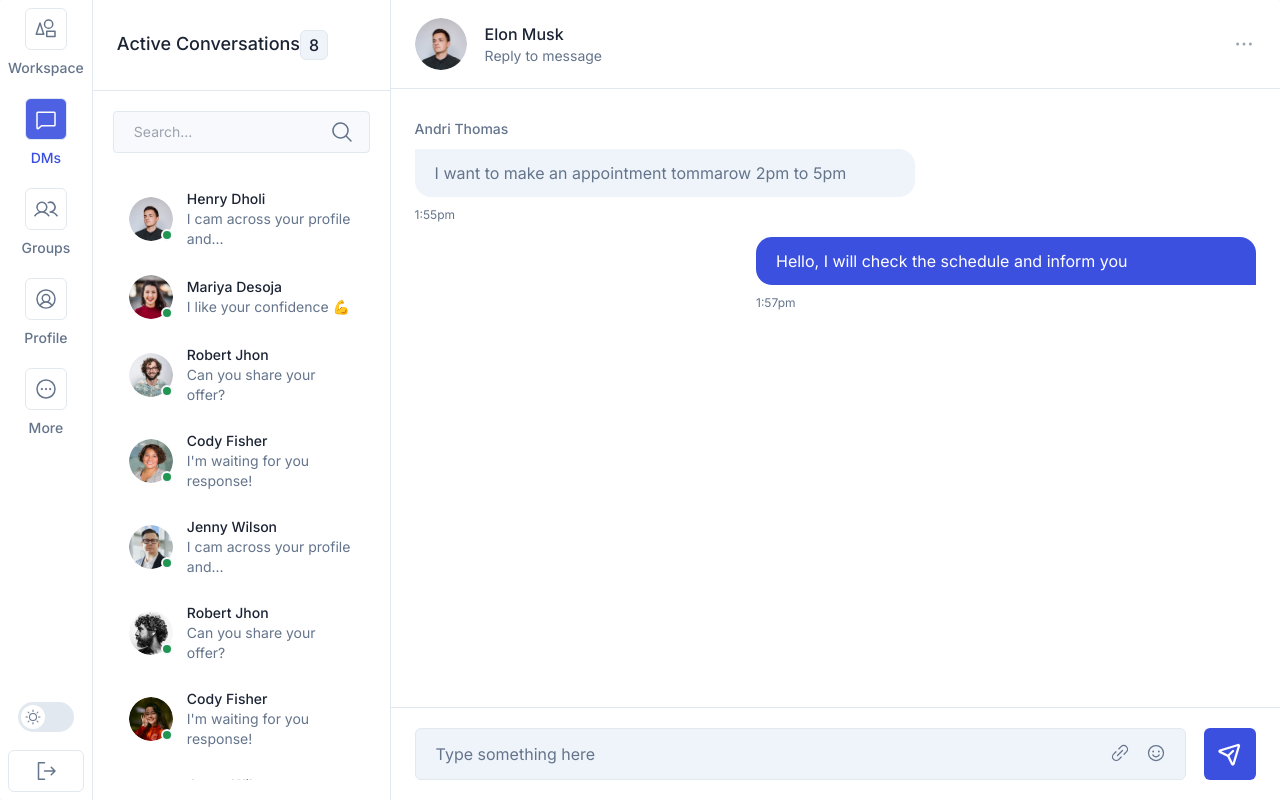
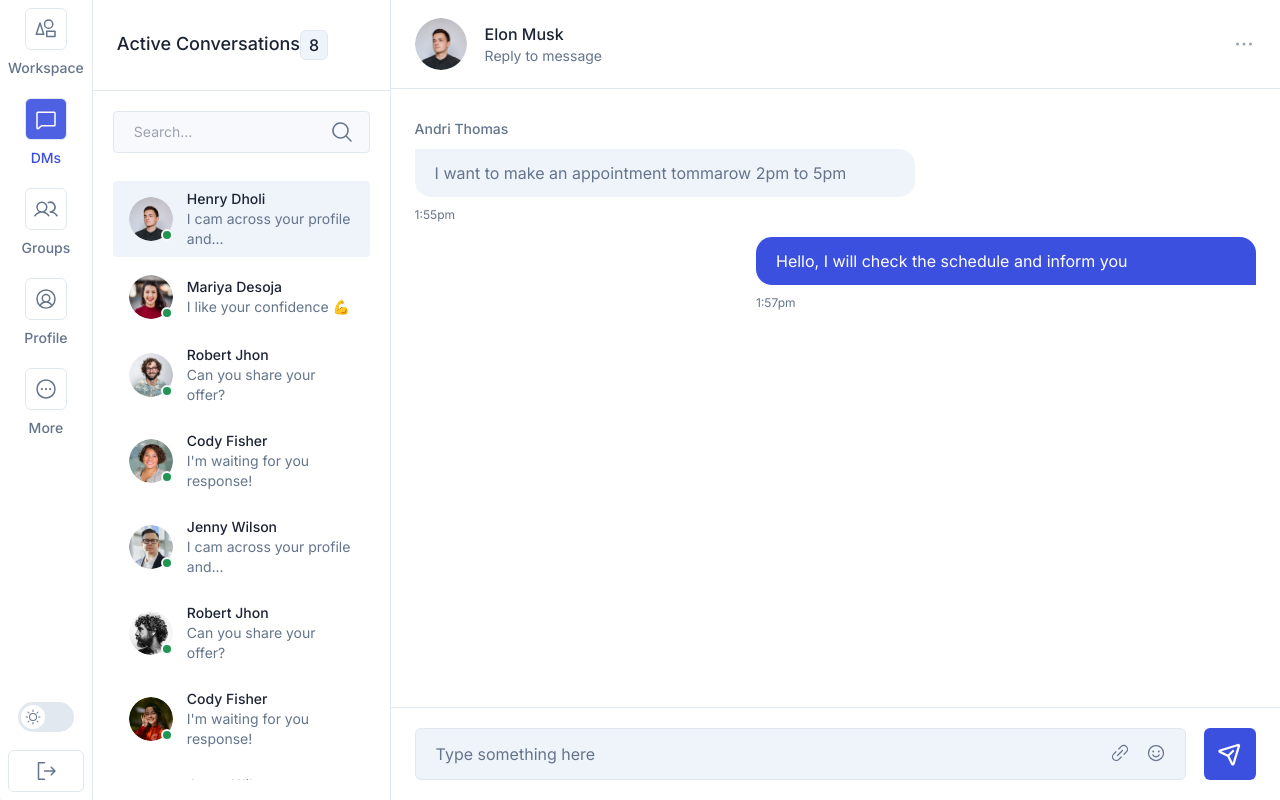
Before and after one commit to raut-santosh/PingPoint, a React (Vite) app: page / in a window 1280 px wide. Built offline with nearby package versions, Linux system fonts and the light colour scheme.

Commit message:
hover effect on chatlist

```diff
--- a/src/section/chat/ChatList.jsx
+++ b/src/section/chat/ChatList.jsx
@@ -1,6 +1,5 @@
-import { MagnifyingGlass } from '@phosphor-icons/react'
-import React from 'react'
-
+import { MagnifyingGlass } from "@phosphor-icons/react";
+import React, { useState } from "react";
 
 import User01 from "../../images/user/user-01.png";
 import User02 from "../../images/user/user-02.png";
@@ -55,20 +54,28 @@
 ];
 
 export default function ChatList() {
+  const [selected, setSelected] = useState(0);
+  const handleClick = (key) => {
+    setSelected(key);
+  };
   return (
-        <div className='hidden h-full flex-col xl:flex xl:w-1/4'>
+    <div className="hidden h-full flex-col xl:flex xl:w-1/4">
       <div className="flex flex-row sticky border-b border-stroke dark:border-stokedark px-6 py-7.5">
-                <h3 className='text-lg font-medium text-black dark:text-white 2xl:text-xl'>
+        <h3 className="text-lg font-medium text-black dark:text-white 2xl:text-xl">
           Active Conversations
         </h3>
-                <span className='rounded-md border-[.5px] border-stroke dark:border-strokedark bg-gray px-2 py-0.5 text-base font-medium text-black dark:bg-boxdark-2 dark:text-white 2xl:ml-4'>
+        <span className="rounded-md border-[.5px] border-stroke dark:border-strokedark bg-gray px-2 py-0.5 text-base font-medium text-black dark:bg-boxdark-2 dark:text-white 2xl:ml-4">
           8
         </span>
       </div>
       <div className="flex max-h-full flex-col overflow-auto p-5">
-                <form className='sticky mb-7'>
-                    <input type="text" placeholder='Search...' className='w-full rounded border border-stroke bg-gray-2 py-2.5 pl-5 pr-10 text-sm outline-none focus:border-primary dark:border-strokedark dark:bg-boxdark-2' />
-                    <button className='absolute right-4 top-1/2 -translate-y-1/2'>
+        <form className="sticky mb-7">
+          <input
+            type="text"
+            placeholder="Search..."
+            className="w-full rounded border border-stroke bg-gray-2 py-2.5 pl-5 pr-10 text-sm outline-none focus:border-primary dark:border-strokedark dark:bg-boxdark-2"
+          />
+          <button className="absolute right-4 top-1/2 -translate-y-1/2">
             <MagnifyingGlass size={24} />
           </button>
         </form>
@@ -77,22 +84,32 @@
           {/* Chat List items */}
           {List.map((object, item) => {
             return (
-                            <div className='flex cursor-pointer items-center rounded px-4 py-2 hover:bg-gray-2 dark:hover:bg-strokedark' key={item}>
-                                <div className='relative mr-3.5 h-11 w-full  max-w-11 rounded-full'>
-                                    <img src={object.imgSrc} alt="profile" className='h-full w-full rounded-full object-cover object-center' />
-                                    <span className='absolute bottom-0 right-0 block h-3 w-3 rounded-full border-2 border-gray-2 bg-success'></span>
+              <div
+                className={`flex cursor-pointer items-center rounded px-4 py-2 dark:hover:bg-strokedark ${selected === item ? 'bg-gray dark:bg-boxdark-2' : 'hover:bg-gray-2 dark:hover:bg-boxdark-2/90'}`}
+                key={item}
+                onClick={() => {
+                  setSelected(item);
+                }}
+              >
+                <div className="relative mr-3.5 h-11 w-full  max-w-11 rounded-full">
+                  <img
+                    src={object.imgSrc}
+                    alt="profile"
+                    className="h-full w-full rounded-full object-cover object-center"
+                  />
+                  <span className="absolute bottom-0 right-0 block h-3 w-3 rounded-full border-2 border-gray-2 bg-success"></span>
                 </div>
-                                <div className='w-full'>
-                                    <h5 className='text-sm font-medium text-black dark:text-white'>{object.name}</h5>
-                                    <p className='text-sm'>{object.message}</p>
-
+                <div className="w-full">
+                  <h5 className="text-sm font-medium text-black dark:text-white">
+                    {object.name}
+                  </h5>
+                  <p className="text-sm">{object.message}</p>
                 </div>
               </div>
-                        )
+            );
           })}
         </div>
-
       </div>
     </div>
-    )
+  );
 }
```
Lines whose indentation alone changed are shown as unchanged.
